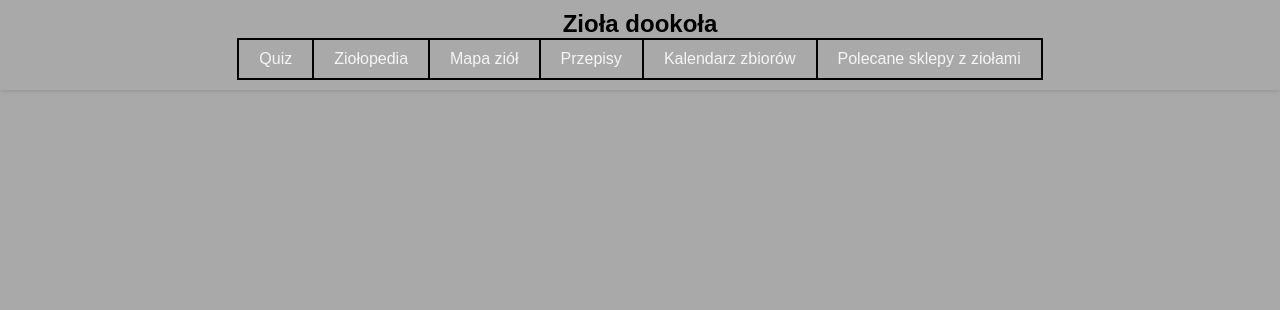
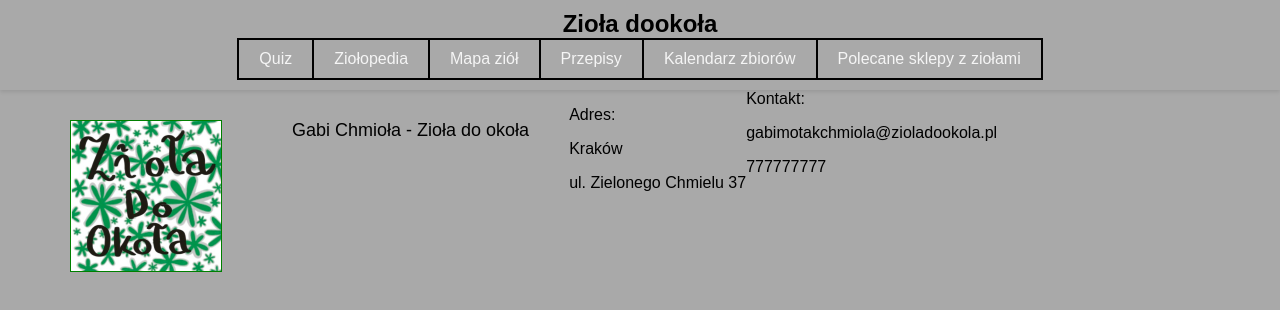
Before and after one commit to hubssch/ZiolaDoOkola, a plain HTML site: page HTML Elements/polecanesklepy.html in a window 1280 px wide. Drawn offline with Linux system fonts and the light colour scheme.

Commit message:
poczatek projektowania polecanesklepy

```diff
--- /dev/null
+++ b/HTML Elements/Scripts/polecanesklepy.js
@@ -0,0 +1,58 @@
+const sklep = {
+    nazwaSklepu: 'Gabi Chmioła - Zioła do okoła',
+    logo: {src: '../images/ziola-do-okoloa/zioła-do-okola-2.JPG', alt: 'Zioła do okoła - logo1'},
+    logo2: {src: '../images/ziola-do-okoloa/zioła-do-okola.JPG', alt: 'Zioła do okoła - logo2'},
+    lokalizacja: {
+        wojewodztwo: 'Małopolskie',
+        miasto: 'Kraków',
+        ulica: 'ul. Zielonego Chmielu 37',
+    },
+    kontakt: {
+        email: 'gabimotakchmiola@zioladookola.pl',
+        numerTelefonu: '777777777'
+    }
+}
+
+const divListaSklepow = document.getElementById('lista-sklepow')
+const divNazwaSklepu = document.createElement('div')
+const divLogoSklepu = document.createElement('img')
+const divLokalizacja = document.createElement('ul')
+const pMiasto = document.createElement('p')
+const pUlica = document.createElement('p')
+const divKontakt = document.createElement('div')
+const pEmail = document.createElement('p')
+const pNumerTelefonu = document.createElement('p')
+
+
+divNazwaSklepu.className = 'nazwa-sklepu'
+divLogoSklepu.className = 'logo-sklepu'
+pMiasto.className = 'miasto'
+pUlica.classList - 'ulica'
+divKontakt.className = 'kontakt'
+pEmail.classList = 'email'
+pNumerTelefonu.classList = 'numer-telefonu'
+
+divNazwaSklepu.textContent = sklep.nazwaSklepu
+divLogoSklepu.src = sklep.logo2.src
+divLogoSklepu.alt = sklep.logo.alt
+divLokalizacja.textContent = 'Adres: '
+pMiasto.textContent = sklep.lokalizacja.miasto
+pUlica.textContent = sklep.lokalizacja.ulica
+divKontakt.textContent = 'Kontakt: '
+pEmail.textContent = sklep.kontakt.email
+pNumerTelefonu.textContent = sklep.kontakt.numerTelefonu
+
+
+
+divListaSklepow.appendChild(divLogoSklepu)
+divListaSklepow.appendChild(divNazwaSklepu);
+divListaSklepow.appendChild(divLokalizacja)
+divLokalizacja.appendChild(pMiasto)
+divLokalizacja.appendChild(pUlica)
+divListaSklepow.appendChild(divKontakt)
+divKontakt.appendChild(pEmail)
+divKontakt.appendChild(pNumerTelefonu)
+
+console.log(divNazwaSklepu)
+
+console.log('script jest podpiety')
--- a/HTML Elements/Styles/kalendarzzbiorow.css
+++ b/HTML Elements/Styles/kalendarzzbiorow.css
@@ -13,7 +13,7 @@
 .dzien-tygodnia {
     margin: 0 10px 0 10px;
     font-size: 22px;
-    border: 2px solid ;
+    border: 1px solid #ddd;
     border-radius: 6px;
     width: 60px;
     padding: 10px;
--- /dev/null
+++ b/HTML Elements/Styles/polecanesklepy.css
@@ -0,0 +1,23 @@
+/* #test-image {
+    border: 1px solid green;
+    width: 300px;
+    height: 300px;
+    margin: 30px 0px 0 70px;
+
+} */
+
+#lista-sklepow {
+    display: flex;
+}
+
+.nazwa-sklepu {
+    font-size: large;
+    margin: 30px 0px 0 70px;
+}
+
+.logo-sklepu {
+    border: 1px solid green;
+    width: 150px;
+    height: 150px;
+    margin: 30px 0px 0 70px;
+}
--- a/HTML Elements/polecanesklepy.html
+++ b/HTML Elements/polecanesklepy.html
@@ -5,6 +5,8 @@
     <meta name="viewport" content="width=device-width, initial-scale=1.0">
     <title>Zioła dookoła</title>
     <link rel="stylesheet" href="../style.css">
+    <link rel="stylesheet" href="./Styles/polecanesklepy.css">
+
 </head>
 <body>
     <nav>
@@ -19,5 +21,11 @@
             <li id="last-item" class="nav-btn"><a href="./polecanesklepy.html">Polecane sklepy z ziołami</a></li>
         </ul>
     </nav>
+    <!-- <div id="test-image">
+        Ciao amica
+    </div> -->
+    <main id="lista-sklepow">
+    </main>
+    <script src="./Scripts/polecanesklepy.js"></script>
 </body>
 </html>
```
Also changed, not shown: HTML Elements/Scripts/ziolopedia.js (line endings or trailing spaces), images/ziola-do-okoloa/zioła-do-okola-2.JPG (added), images/ziola-do-okoloa/zioła-do-okola.JPG (added), 3 other files.
